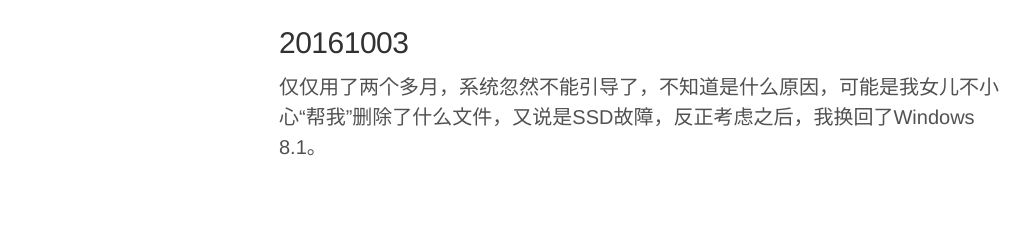
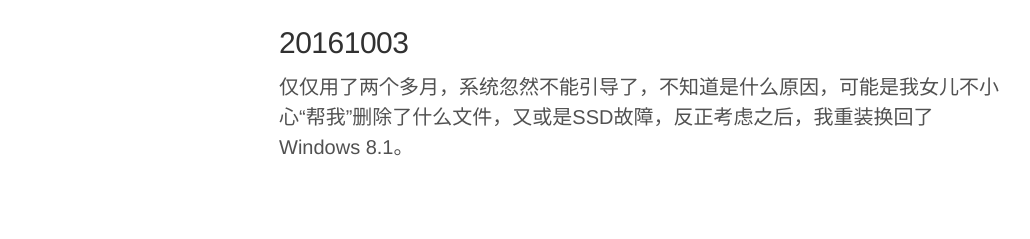
Before and after one commit to liuzhongshu/liuzhongshu.github.io, a Jekyll site: the page built from _posts/2016-08-03-windows-10.md, in a window 1280 px wide. Shown: the part 1213-1452 px from the top of the page, without its empty margins (1-1031 px from the left). Built offline with Jekyll 4.4.1, drawn with Linux system fonts in a browser that asks for light colours; comment, search, counter and statistics services are not loaded.

Commit message:
Post update: Windows 10印象

```diff
--- a/_posts/2016-08-03-windows-10.md
+++ b/_posts/2016-08-03-windows-10.md
@@ -34,4 +34,4 @@ layout: post
 
 ## 20161003
 
-仅仅用了两个多月，系统忽然不能引导了，不知道是什么原因，可能是我女儿不小心“帮我”删除了什么文件，又说是SSD故障，反正考虑之后，我换回了Windows 8.1。
+仅仅用了两个多月，系统忽然不能引导了，不知道是什么原因，可能是我女儿不小心“帮我”删除了什么文件，又或是SSD故障，反正考虑之后，我重装换回了Windows 8.1。
```
